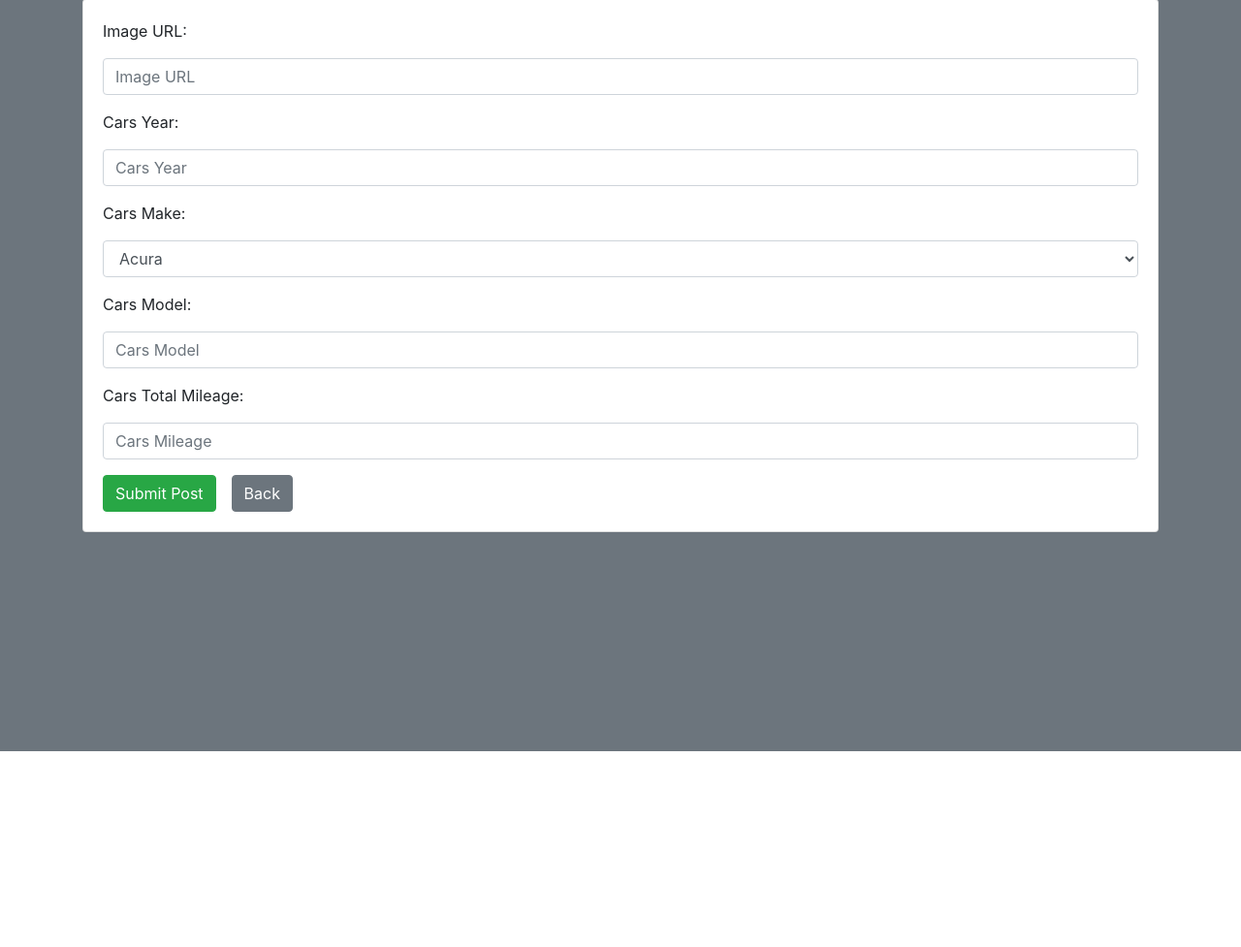
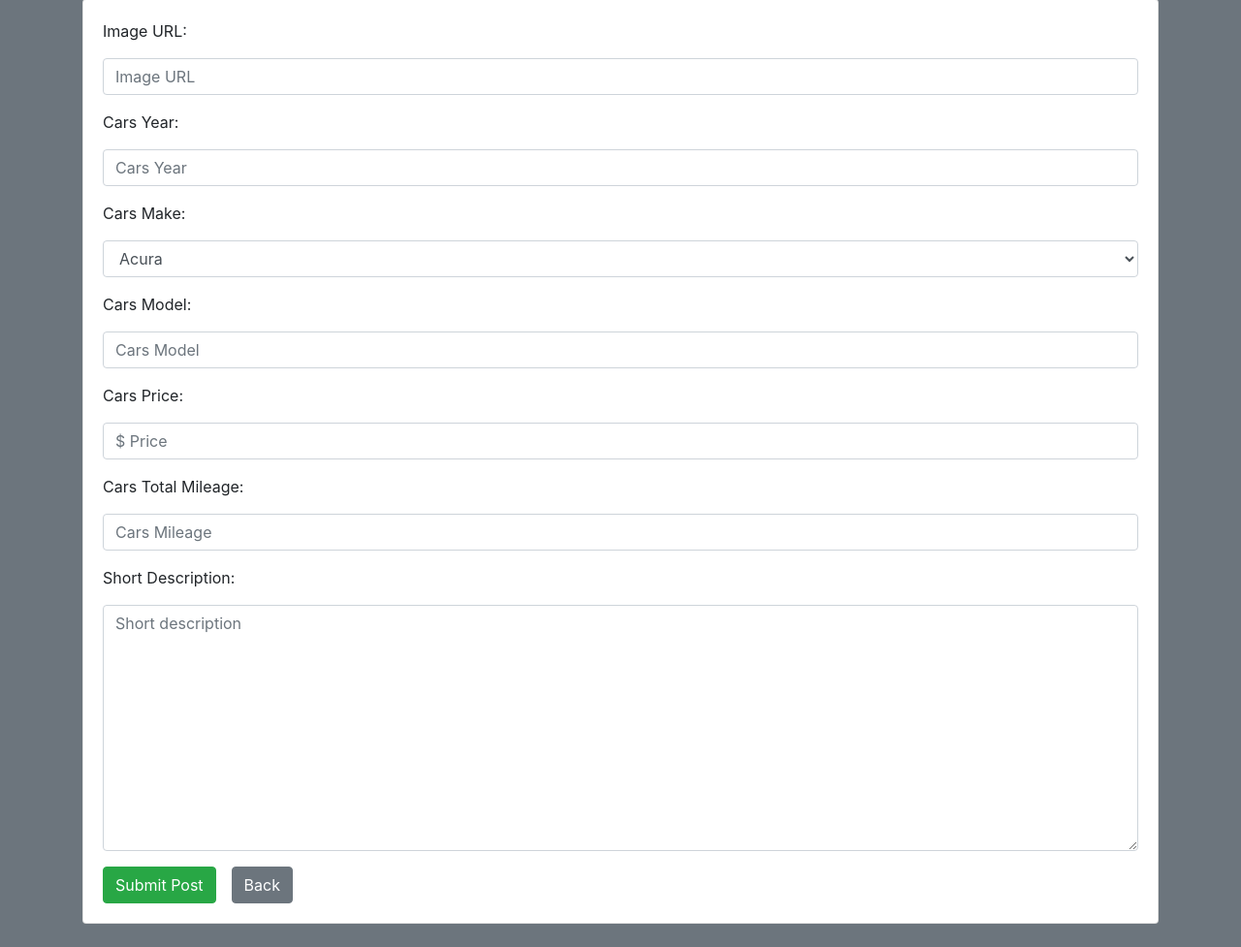
Before and after one commit to Dannyp123/Django-Car-Store, a Django app: page /posting-vehicle in a window 1280 px wide. Shown: the part 25-1002 px from the top of the page at 97% size. Before the commit the page ends 800 px from the top, so only its background shows below. Run offline with Django 3.2, Linux system fonts and the light colour scheme; some libraries are stand-ins or nearby versions.

Commit message:
Added the forms to the Template

```diff
--- a/app/templates/post-vehicle.html
+++ b/app/templates/post-vehicle.html
@@ -8,7 +8,10 @@
                 <p>Cars Year:</p> {{post_form.year}}
                 <p>Cars Make:</p> {{post_form.make}}
                 <p>Cars Model:</p> {{post_form.model}}
+                <p>Cars Price:</p> {{post_form.price}}
                 <p>Cars Total Mileage:</p> {{post_form.mileage}}
+                <p>Short Description:</p> {{post_form.description}}
+
 
 
                 <div class="d-flex">
```
